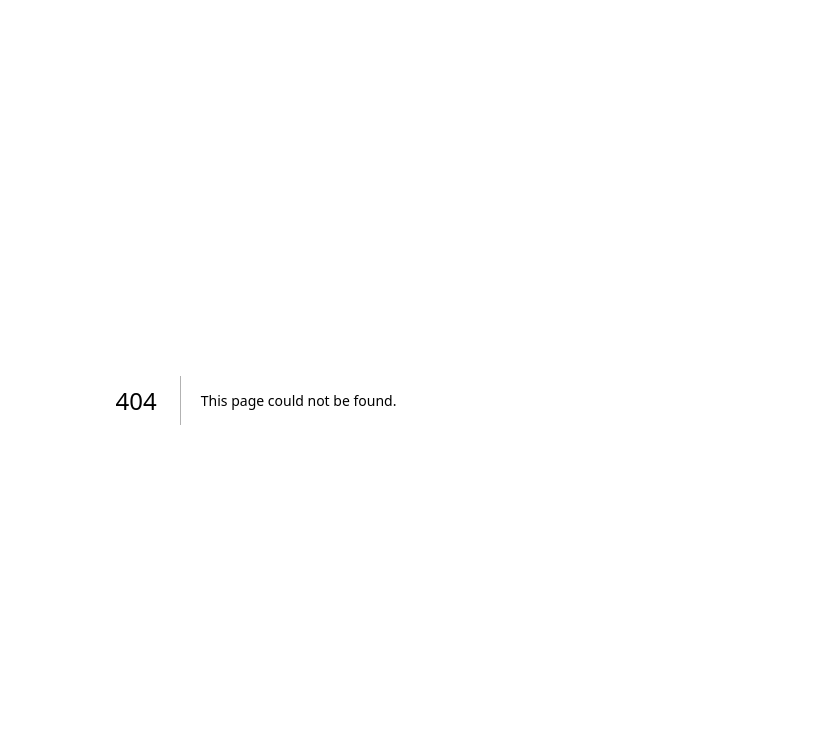
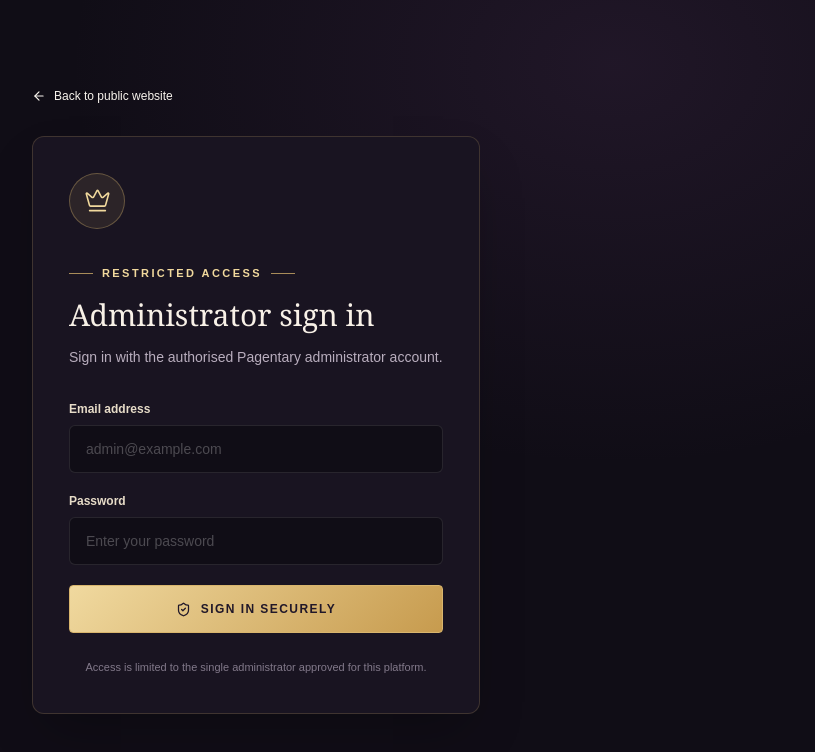
Before and after one commit to Evergreen7535/Pagentary, a Next.js app: page /admin/login in a window 1280 px wide. Before the commit this address had no page. Shown: the top 752 px of the page, without its empty margins (384-1199 px from the left). Built offline with nearby package versions, Linux system fonts and the light colour scheme.

Commit message:
Add Pagentary administrator authentication: app/admin/login/page.tsx

```diff
--- /dev/null
+++ b/app/admin/login/page.tsx
@@ -0,0 +1,98 @@
+"use client";
+
+import { FormEvent, useState } from "react";
+import { useRouter } from "next/navigation";
+import { ArrowLeft, Crown, LoaderCircle, ShieldCheck } from "lucide-react";
+import { createClient } from "@/lib/supabase/client";
+
+export default function AdminLoginPage() {
+  const router = useRouter();
+  const [email, setEmail] = useState("");
+  const [password, setPassword] = useState("");
+  const [errorMessage, setErrorMessage] = useState("");
+  const [loading, setLoading] = useState(false);
+
+  async function handleSubmit(event: FormEvent<HTMLFormElement>) {
+    event.preventDefault();
+    setErrorMessage("");
+    setLoading(true);
+
+    try {
+      const supabase = createClient();
+      const { error } = await supabase.auth.signInWithPassword({ email, password });
+
+      if (error) {
+        setErrorMessage("We could not sign you in. Check your email and password.");
+        return;
+      }
+
+      router.replace("/admin");
+      router.refresh();
+    } catch {
+      setErrorMessage("Administrator sign-in is not configured yet. Please try again later.");
+    } finally {
+      setLoading(false);
+    }
+  }
+
+  return (
+    <main className="page-shell flex min-h-screen items-center justify-center px-4 py-12">
+      <div className="w-full max-w-md">
+        <a href="/" className="mb-8 inline-flex items-center gap-2 text-xs text-[#b9aebe] transition hover:text-[#f1d99d]">
+          <ArrowLeft size={14} /> Back to public website
+        </a>
+        <section className="rounded-xl border border-[#d8b56d]/20 bg-[#191421] p-7 shadow-2xl sm:p-9">
+          <div className="mb-7 flex h-14 w-14 items-center justify-center rounded-full border border-[#d8b56d]/35 bg-[#d8b56d]/10 text-[#f1d99d]">
+            <Crown size={27} strokeWidth={1.4} />
+          </div>
+          <p className="eyebrow">Restricted access</p>
+          <h1 className="mt-4 font-serif text-3xl text-[#f8f1e7]">Administrator sign in</h1>
+          <p className="mt-3 text-sm leading-6 text-[#b9aebe]">
+            Sign in with the authorised Pagentary administrator account.
+          </p>
+
+          <form onSubmit={handleSubmit} className="mt-8 space-y-5">
+            <div>
+              <label htmlFor="email" className="mb-2 block text-xs font-semibold text-[#e7dcc8]">Email address</label>
+              <input
+                id="email"
+                type="email"
+                autoComplete="username"
+                required
+                value={email}
+                onChange={(event) => setEmail(event.target.value)}
+                className="h-12 w-full rounded-md border border-white/10 bg-[#100d16] px-4 text-sm text-white outline-none transition placeholder:text-white/25 focus:border-[#d8b56d]/60"
+                placeholder="admin@example.com"
+              />
+            </div>
+            <div>
+              <label htmlFor="password" className="mb-2 block text-xs font-semibold text-[#e7dcc8]">Password</label>
+              <input
+                id="password"
+                type="password"
+                autoComplete="current-password"
+                required
+                value={password}
+                onChange={(event) => setPassword(event.target.value)}
+                className="h-12 w-full w-full rounded-md border border-white/10 bg-[#100d16] px-4 text-sm text-white outline-none transition placeholder:text-white/25 focus:border-[#d8b56d]/60"
+                placeholder="Enter your password"
+              />
+            </div>
+
+            {errorMessage && (
+              <p role="alert" className="rounded-md border border-red-400/20 bg-red-400/10 px-3 py-2 text-xs leading-5 text-red-200">{errorMessage}</p>
+            )}
+
+            <button type="submit" disabled={loading} className="gold-button w-full disabled:cursor-not-allowed disabled:opacity-60">
+              {loading ? <LoaderCircle size={15} className="animate-spin" /> : <ShieldCheck size={15} />}
+              {loading ? "Signing in..." : "Sign in securely"}
+            </button>
+          </form>
+          <p className="mt-6 text-center text-[11px] leading-5 text-[#82798a]">
+            Access is limited to the single administrator approved for this platform.
+          </p>
+        </section>
+      </div>
+    </main>
+  );
+}
```
